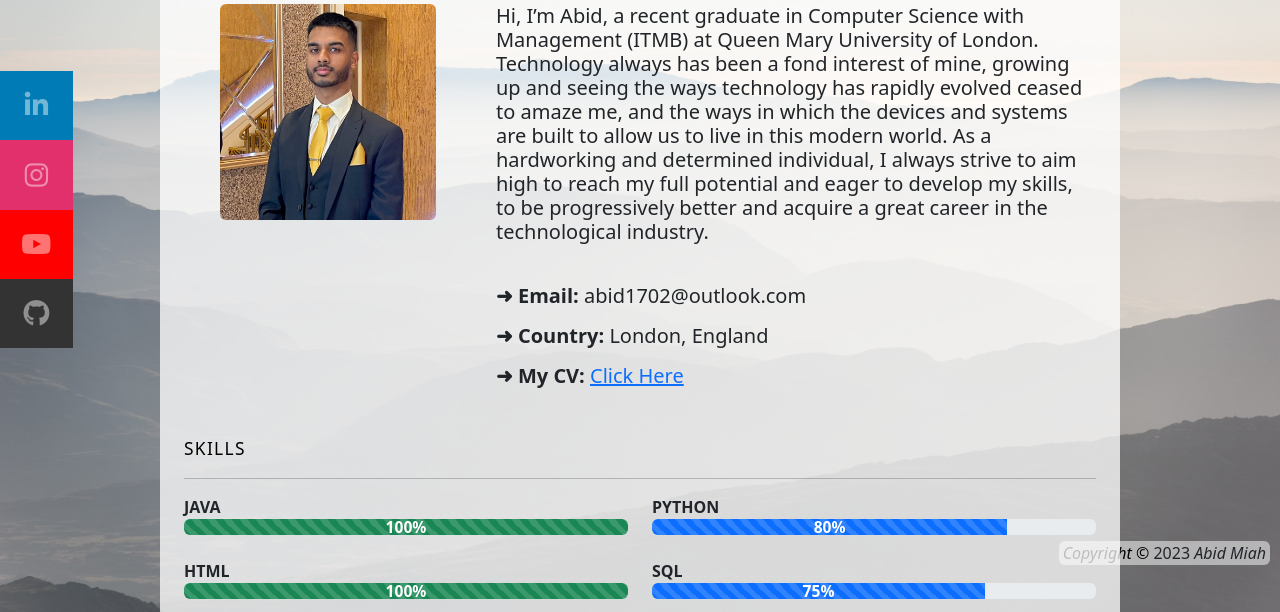
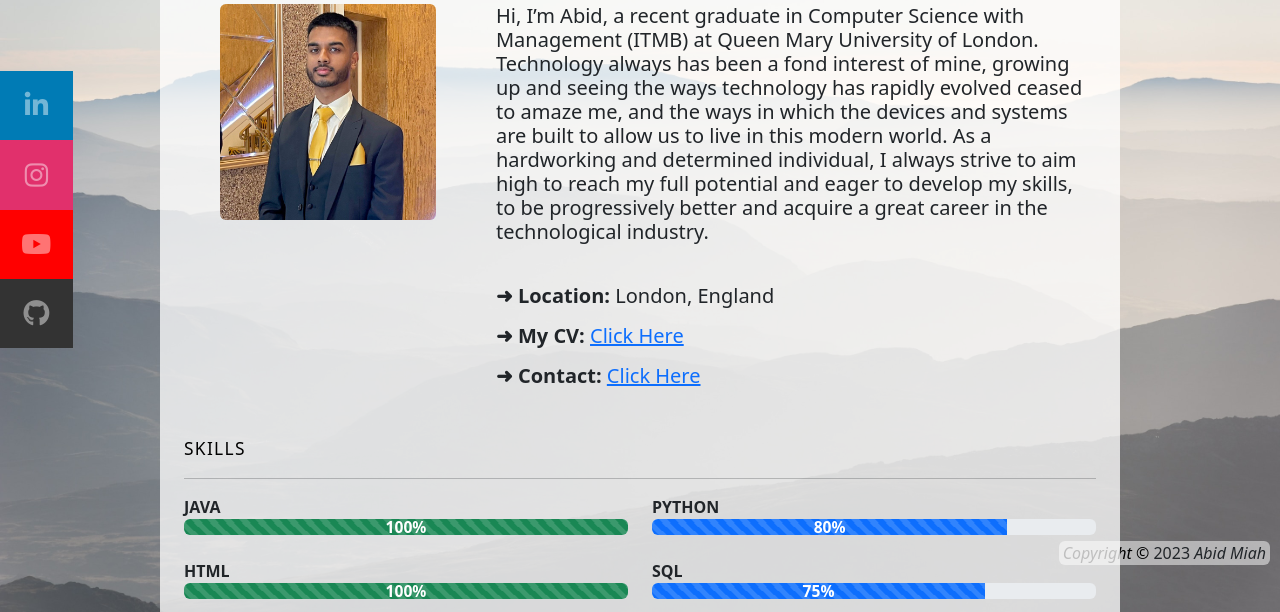
Before and after one commit to Abid-M/Abid_Ms-Website, a Django app: page /about-skills/ in a window 1280 px wide. Shown: the part 209-821 px from the top of the page. Run offline with Django 4.2, Linux system fonts and the light colour scheme.

Commit message:
minor update

```diff
--- a/siteapp/templates/about.html
+++ b/siteapp/templates/about.html
@@ -68,9 +68,9 @@
                 </p>
                 <br>
                 <div class="h5">
-                  <p><b>➜ Email: </b>abid1702@outlook.com</p>
-                  <p><b>➜ Country: </b>London, England</p>
+                  <p><b>➜ Location: </b>London, England</p>
                   <p><b>➜ My CV: </b><a href="{% static 'AM - CV.pdf' %}" target="_blank">Click Here</a></p>
+                  <p><b>➜ Contact: </b><a href="{% url 'contact' %}">Click Here</a></p>
                 </div>
             </article>
         </div>
```
Also changed, not shown: 2 other files.
